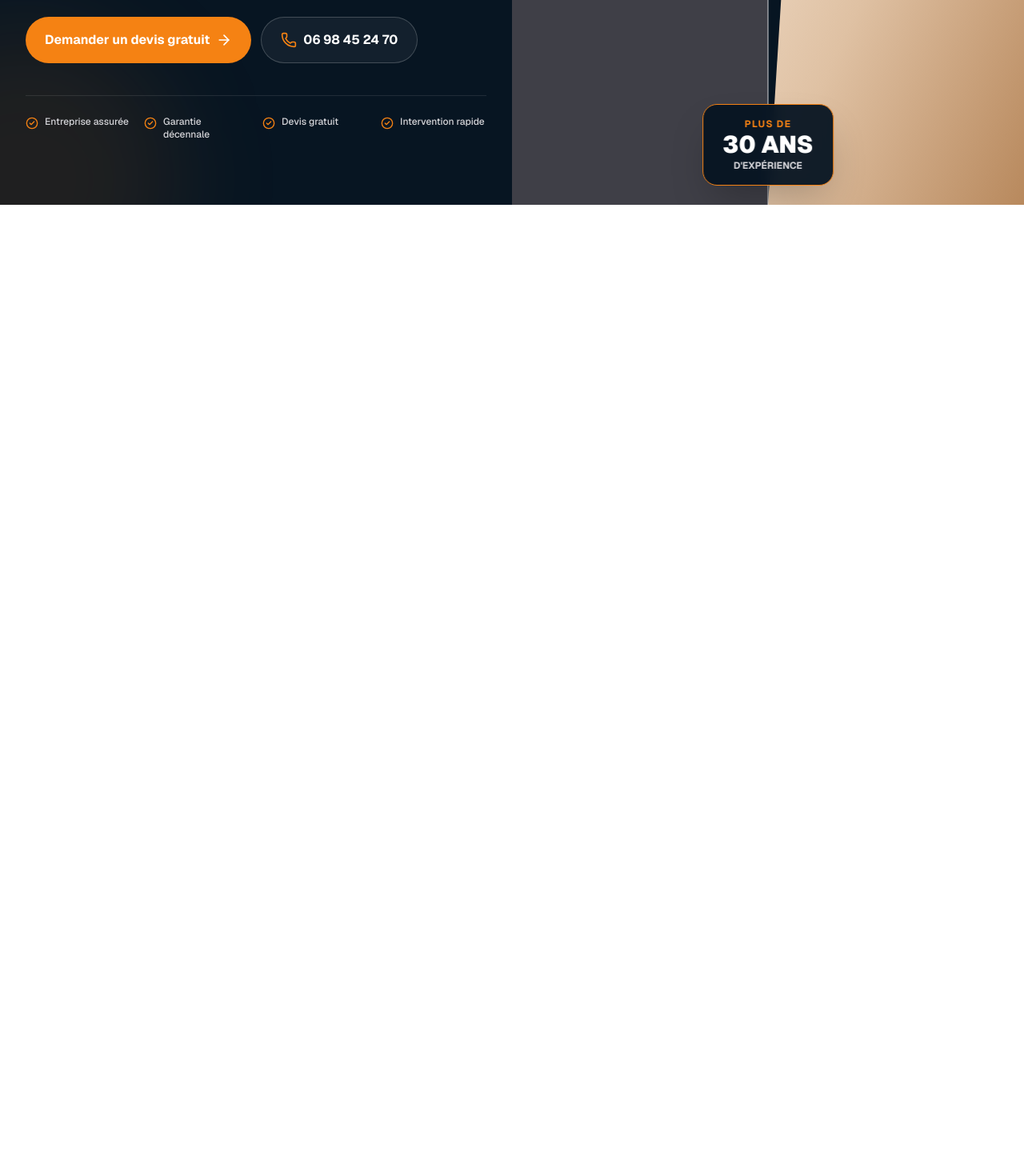
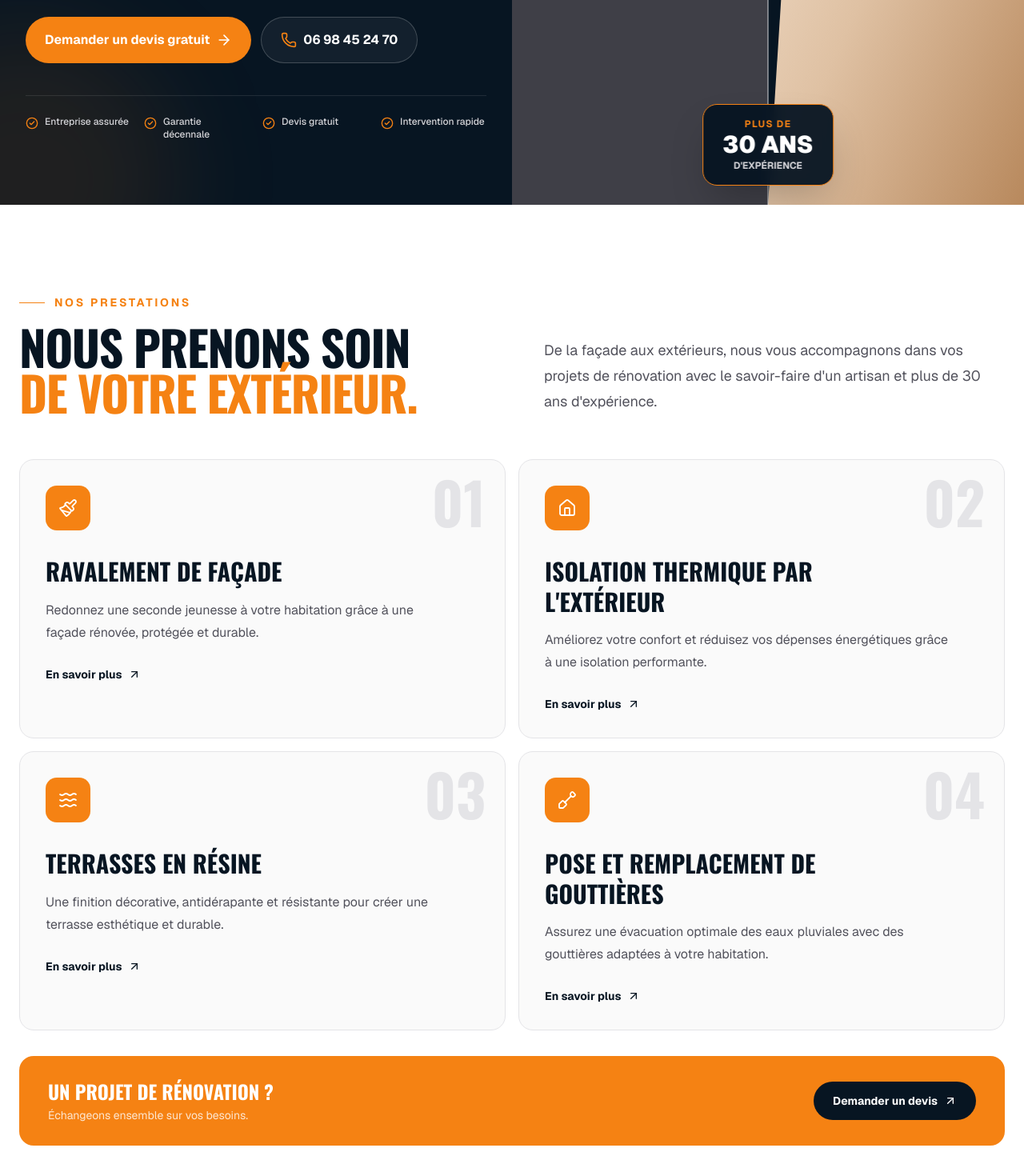
Before and after one commit to dls94/renov-facade-normandie, a Next.js app: page / in a window 1280 px wide. Shown: the part 528-1998 px from the top of the page at 80% size. Before the commit the page ends 800 px from the top, so only its background shows below. Built offline with nearby package versions, Linux system fonts and the light colour scheme.

Commit message:
feat: add services section

```diff
--- a/src/app/page.tsx
+++ b/src/app/page.tsx
@@ -1,12 +1,15 @@
 import { Header } from "@/components/layout/Header";
 import { Hero } from "@/components/home/Hero";
+import { Services } from "@/components/home/Services";
 
 export default function Home() {
   return (
     <div className="min-h-screen bg-white">
       <Header />
+
       <main>
         <Hero />
+        <Services />
       </main>
     </div>
   );
--- /dev/null
+++ b/src/components/home/Services.tsx
@@ -0,0 +1,133 @@
+import {
+  ArrowUpRight,
+  House,
+  Paintbrush,
+  Shovel,
+  Waves,
+} from "lucide-react";
+
+const services = [
+  {
+    number: "01",
+    icon: Paintbrush,
+    title: "Ravalement de façade",
+    description:
+      "Redonnez une seconde jeunesse à votre habitation grâce à une façade rénovée, protégée et durable.",
+  },
+  {
+    number: "02",
+    icon: House,
+    title: "Isolation thermique par l'extérieur",
+    description:
+      "Améliorez votre confort et réduisez vos dépenses énergétiques grâce à une isolation performante.",
+  },
+  {
+    number: "03",
+    icon: Waves,
+    title: "Terrasses en résine",
+    description:
+      "Une finition décorative, antidérapante et résistante pour créer une terrasse esthétique et durable.",
+  },
+  {
+    number: "04",
+    icon: Shovel,
+    title: "Pose et remplacement de gouttières",
+    description:
+      "Assurez une évacuation optimale des eaux pluviales avec des gouttières adaptées à votre habitation.",
+  },
+];
+
+export function Services() {
+  return (
+    <section
+      id="prestations"
+      className="bg-white px-6 py-20 sm:py-24 lg:py-28"
+    >
+      <div className="mx-auto max-w-7xl">
+        {/* Section heading */}
+        <div className="grid gap-8 lg:grid-cols-[1fr_1.4fr] lg:items-end">
+          <div>
+            <p className="mb-4 flex items-center gap-3 text-sm font-bold uppercase tracking-[0.2em] text-[#f58213]">
+              <span className="h-px w-8 bg-[#f58213]" />
+              Nos prestations
+            </p>
+
+            <h2 className="font-heading text-4xl font-bold uppercase leading-[0.95] tracking-tight text-[#071522] sm:text-5xl lg:text-6xl">
+              Nous prenons soin
+              <span className="block text-[#f58213]">
+                de votre extérieur.
+              </span>
+            </h2>
+          </div>
+
+          <div className="max-w-xl lg:ml-auto">
+            <p className="text-lg leading-8 text-zinc-600">
+              De la façade aux extérieurs, nous vous accompagnons dans vos
+              projets de rénovation avec le savoir-faire d'un artisan et plus
+              de 30 ans d'expérience.
+            </p>
+          </div>
+        </div>
+
+        {/* Services grid */}
+        <div className="mt-14 grid gap-4 md:grid-cols-2">
+          {services.map((service) => {
+            const Icon = service.icon;
+
+            return (
+              <article
+                key={service.number}
+                className="group relative overflow-hidden rounded-2xl border border-zinc-200 bg-zinc-50 p-7 transition-all duration-300 hover:-translate-y-1 hover:border-[#f58213]/40 hover:bg-[#071522] hover:shadow-xl sm:p-8"
+              >
+                {/* Number */}
+                <span className="absolute right-6 top-4 font-heading text-7xl font-bold leading-none text-zinc-200 transition-colors duration-300 group-hover:text-white/5">
+                  {service.number}
+                </span>
+
+                <div className="relative z-10">
+                  {/* Icon */}
+                  <div className="flex h-14 w-14 items-center justify-center rounded-xl bg-[#f58213] text-white transition-transform duration-300 group-hover:scale-105">
+                    <Icon className="h-6 w-6" strokeWidth={1.8} />
+                  </div>
+
+                  <h3 className="mt-8 max-w-sm font-heading text-2xl font-bold uppercase leading-tight text-[#071522] transition-colors duration-300 group-hover:text-white sm:text-3xl">
+                    {service.title}
+                  </h3>
+
+                  <p className="mt-4 max-w-lg text-sm leading-7 text-zinc-600 transition-colors duration-300 group-hover:text-zinc-300 sm:text-base">
+                    {service.description}
+                  </p>
+
+                  <div className="mt-7 flex items-center gap-2 text-sm font-bold text-[#071522] transition-colors duration-300 group-hover:text-[#f58213]">
+                    En savoir plus
+                    <ArrowUpRight className="h-4 w-4 transition-transform duration-300 group-hover:translate-x-1 group-hover:-translate-y-1" />
+                  </div>
+                </div>
+              </article>
+            );
+          })}
+        </div>
+
+        {/* Bottom CTA */}
+        <div className="mt-8 flex flex-col items-start justify-between gap-5 rounded-2xl bg-[#f58213] px-7 py-7 sm:flex-row sm:items-center sm:px-9">
+          <div>
+            <p className="font-heading text-2xl font-bold uppercase text-white">
+              Un projet de rénovation ?
+            </p>
+            <p className="mt-1 text-sm text-white/80">
+              Échangeons ensemble sur vos besoins.
+            </p>
+          </div>
+
+          <a
+            href="#contact"
+            className="inline-flex shrink-0 items-center justify-center gap-2 rounded-full bg-[#071522] px-6 py-3.5 text-sm font-bold text-white transition-colors hover:bg-[#102536]"
+          >
+            Demander un devis
+            <ArrowUpRight className="h-4 w-4" />
+          </a>
+        </div>
+      </div>
+    </section>
+  );
+}
```
